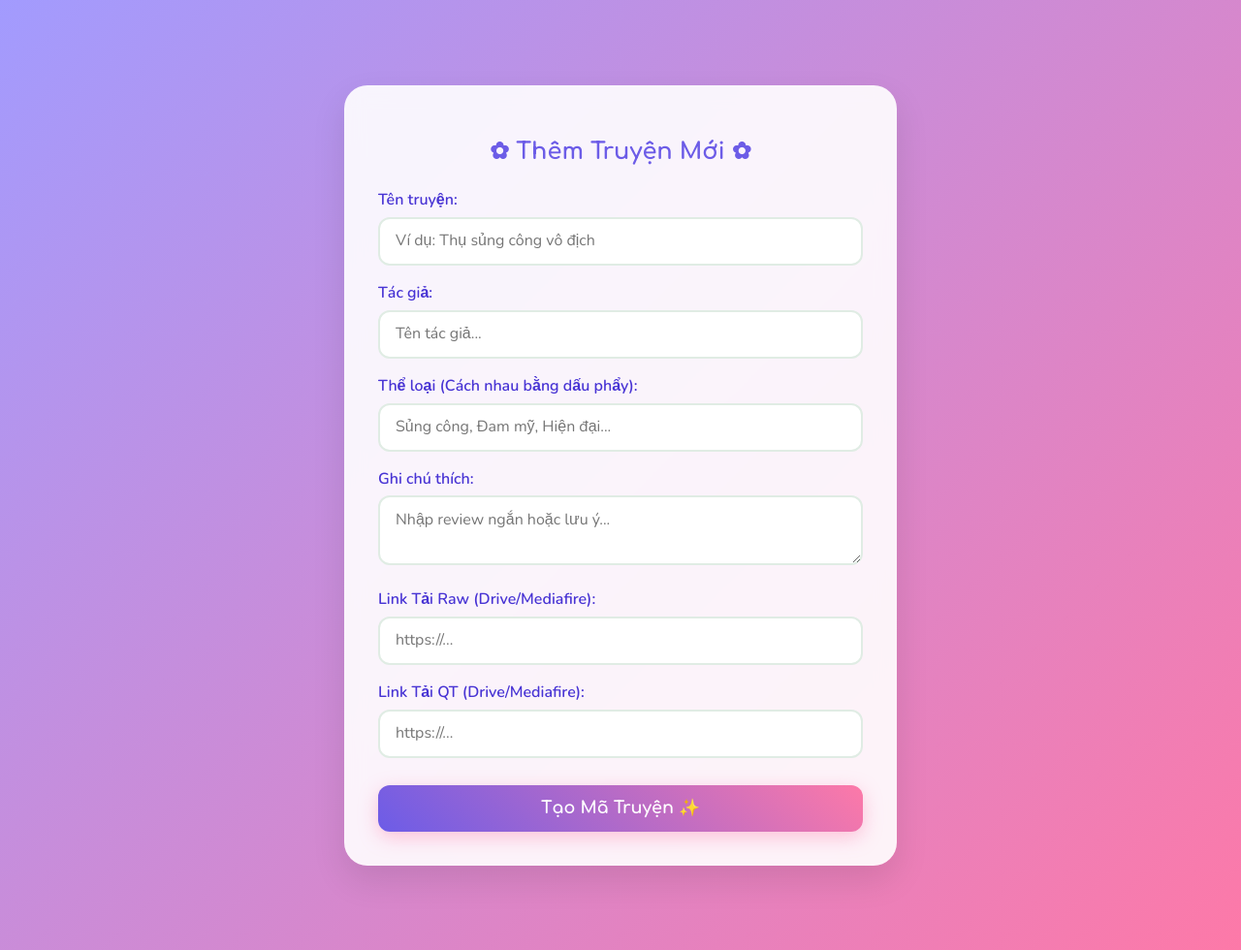
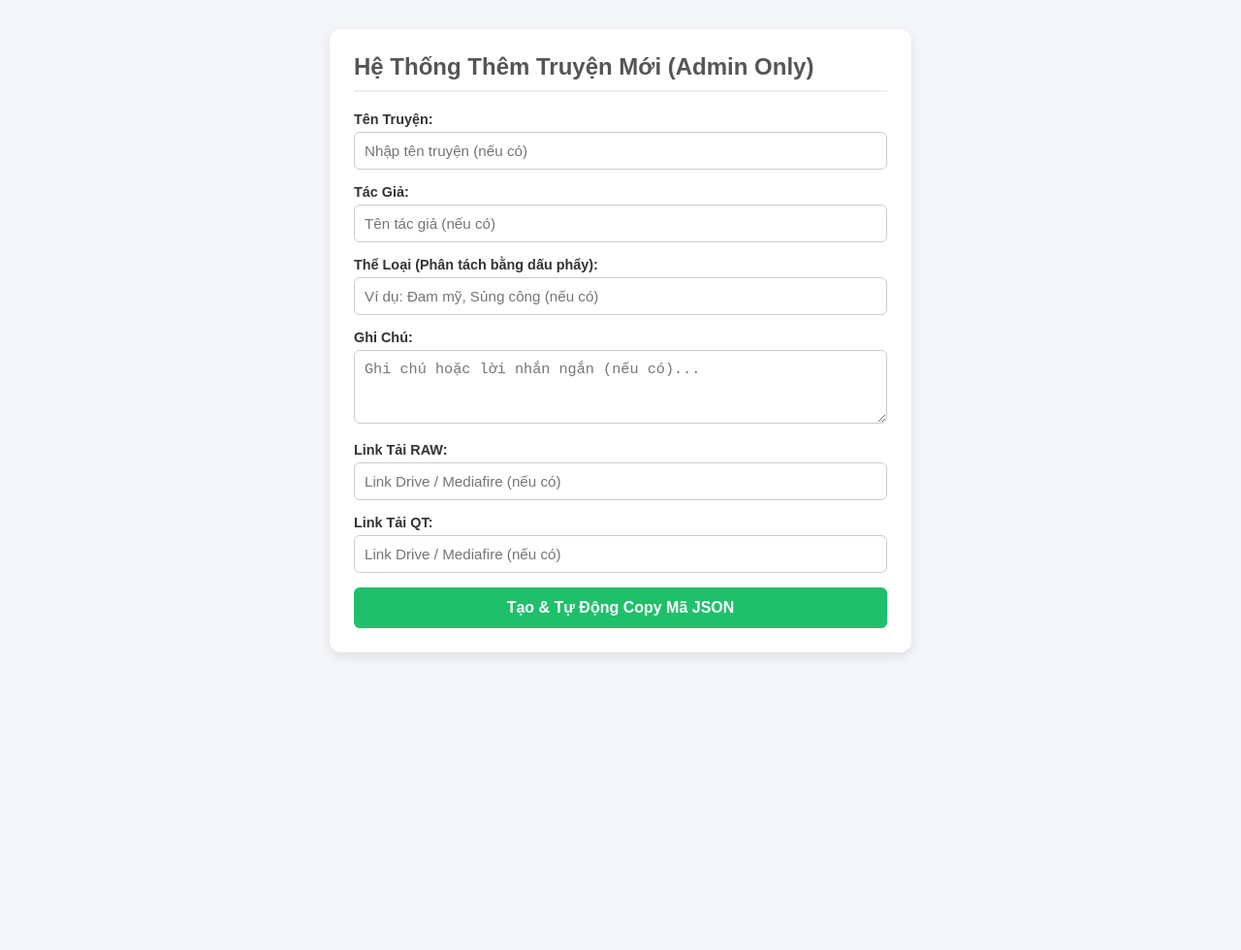
Before and after one commit to PhamNhaDoan/phamnhadoan.github.io, a Jekyll site: the page chucongconvert/taitruyen/index2.html, which Jekyll copies as it is, in a window 1280 px wide. Shown: the whole page at 97% size. Built offline with Jekyll 4.4.1, drawn with Linux system fonts in a browser that asks for light colours; after the commit the page ends 900 px from its top, so only the background shows below that.

Commit message:
Update index2.html for admin story addition tool

```diff
--- a/chucongconvert/taitruyen/index2.html
+++ b/chucongconvert/taitruyen/index2.html
@@ -3,190 +3,151 @@
 <head>
     <meta charset="UTF-8">
     <meta name="viewport" content="width=device-width, initial-scale=1.0">
-    <title>Tool Thêm Truyện Bảo Mật</title>
-    <link href="https://fonts.googleapis.com/css2?family=Comfortaa:wght@700&family=Nunito:wght@400;600;700&display=swap" rel="stylesheet">
+    <title>Admin Tool - Thêm Truyện</title>
     <style>
         body {
-            font-family: 'Nunito', sans-serif;
-            background: linear-gradient(135deg, #a29bfe 0%, #fd79a8 100%);
+            font-family: Arial, sans-serif;
+            background: #f4f6f9;
             margin: 0;
-            padding: 40px 20px;
-            display: flex;
-            justify-content: center;
-            align-items: center;
-            flex-direction: column;
-            min-height: 100vh;
+            padding: 30px;
+            color: #333;
         }
-
-        .form-card {
-            background: rgba(255, 255, 255, 0.9);
-            padding: 35px;
-            border-radius: 24px;
-            box-shadow: 0 15px 35px rgba(0,0,0,0.1);
-            width: 100%;
-            max-width: 500px;
-            backdrop-filter: blur(10px);
-            animation: popIn 0.6s cubic-bezier(0.175, 0.885, 0.32, 1.275);
+        .admin-box {
+            max-width: 550px;
+            margin: 0 auto;
+            background: #fff;
+            padding: 25px;
+            border-radius: 12px;
+            box-shadow: 0 4px 12px rgba(0,0,0,0.1);
         }
-
-        h2 {
-            font-family: 'Comfortaa', cursive;
-            text-align: center;
-            color: #6c5ce7;
-            margin-bottom: 25px;
-        }
-
-        .form-group {
-            margin-bottom: 18px;
-        }
-
-        label {
-            display: block;
-            margin-bottom: 6px;
-            font-weight: 600;
-            color: #4834d4;
-        }
-
+        h2 { margin-top: 0; color: #555; border-bottom: 2px solid #eee; padding-bottom: 10px; }
+        .form-group { margin-bottom: 15px; }
+        label { display: block; font-weight: bold; margin-bottom: 5px; font-size: 0.9rem; }
         input[type="text"], textarea {
             width: 100%;
-            padding: 12px 16px;
-            border: 2px solid #e0ece4;
-            border-radius: 12px;
+            padding: 10px;
+            border: 1px solid #ccc;
+            border-radius: 6px;
+            box-sizing: border-box;
+            font-size: 0.95rem;
+        }
+        textarea { resize: vertical; }
+        .btn-submit {
+            width: 100%;
+            padding: 12px;
+            background: #20bf6b;
+            color: #fff;
+            border: none;
+            border-radius: 6px;
             font-size: 1rem;
-            font-family: 'Nunito', sans-serif;
-            box-sizing: border-box;
-            transition: all 0.3s ease;
+            font-weight: bold;
+            cursor: pointer;
         }
-
-        input:focus, textarea:focus {
-            border-color: #6c5ce7;
-            outline: none;
-            box-shadow: 0 0 10px rgba(108, 92, 231, 0.2);
-            background: white;
-        }
-
-        /* Nút Send phát sáng ảo diệu */
-        .btn-send {
-            width: 100%;
-            padding: 14px;
-            background: linear-gradient(45deg, #6c5ce7, #fd79a8);
-            color: white;
-            border: none;
-            border-radius: 12px;
-            font-size: 1.1rem;
-            font-weight: 700;
-            font-family: 'Comfortaa', cursive;
-            cursor: pointer;
-            box-shadow: 0 6px 20px rgba(253, 121, 168, 0.4);
-            transition: all 0.4s ease;
-            margin-top: 10px;
-        }
-
-        .btn-send:hover {
-            transform: translateY(-3px);
-            box-shadow: 0 10px 25px rgba(108, 92, 231, 0.6);
-            letter-spacing: 1px;
-        }
-
-        /* Khu vực hiển thị kết quả JSON */
-        .result-box {
-            margin-top: 25px;
-            background: #2d3436;
-            color: #00ff88;
+        .btn-submit:hover { background: #26de81; }
+        .code-output {
+            margin-top: 20px;
+            background: #222;
+            color: #00ff66;
             padding: 15px;
-            border-radius: 12px;
+            border-radius: 6px;
             font-family: monospace;
             font-size: 0.85rem;
             white-space: pre-wrap;
             display: none;
-            border: 1px solid #6c5ce7;
         }
-
-        .copy-notice {
-            color: white;
-            background: #20bf6b;
+        .status-msg {
+            background: #ebfffa;
+            color: #0aa370;
+            border: 1px solid #b3f5e4;
             padding: 10px;
-            border-radius: 8px;
+            border-radius: 6px;
             text-align: center;
             margin-top: 15px;
             display: none;
-            font-weight: 600;
-        }
-
-        @keyframes popIn {
-            from { opacity: 0; transform: scale(0.9); }
-            to { opacity: 1; transform: scale(1); }
+            font-weight: bold;
         }
     </style>
 </head>
 <body>
 
-<div class="form-card">
-    <h2>✿ Thêm Truyện Mới ✿</h2>
-    <form id="addStoryForm">
+<div class="admin-box">
+    <h2>Hệ Thống Thêm Truyện Mới (Admin Only)</h2>
+    <form id="storyForm">
         <div class="form-group">
-            <label>Tên truyện:</label>
-            <input type="text" id="ten" required placeholder="Ví dụ: Thụ sủng công vô địch">
+            <label>Tên Truyện:</label>
+            <input type="text" id="ten" placeholder="Nhập tên truyện (nếu có)">
         </div>
         <div class="form-group">
-            <label>Tác giả:</label>
-            <input type="text" id="tacGia" required placeholder="Tên tác giả...">
+            <label>Tác Giả:</label>
+            <input type="text" id="tacGia" placeholder="Tên tác giả (nếu có)">
         </div>
         <div class="form-group">
-            <label>Thể loại (Cách nhau bằng dấu phẩy):</label>
-            <input type="text" id="theLoai" required placeholder="Sủng công, Đam mỹ, Hiện đại...">
+            <label>Thể Loại (Phân tách bằng dấu phẩy):</label>
+            <input type="text" id="theLoai" placeholder="Ví dụ: Đam mỹ, Sủng công (nếu có)">
         </div>
         <div class="form-group">
-            <label>Ghi chú thích:</label>
-            <textarea id="ghiChu" rows="2" placeholder="Nhập review ngắn hoặc lưu ý..."></textarea>
+            <label>Ghi Chú:</label>
+            <textarea id="ghiChu" rows="3" placeholder="Ghi chú hoặc lời nhắn ngắn (nếu có)..."></textarea>
         </div>
         <div class="form-group">
-            <label>Link Tải Raw (Drive/Mediafire):</label>
-            <input type="text" id="linkRaw" required placeholder="https://...">
+            <label>Link Tải RAW:</label>
+            <input type="text" id="linkRaw" placeholder="Link Drive / Mediafire (nếu có)">
         </div>
         <div class="form-group">
-            <label>Link Tải QT (Drive/Mediafire):</label>
-            <input type="text" id="linkQT" required placeholder="https://...">
+            <label>Link Tải QT:</label>
+            <input type="text" id="linkQT" placeholder="Link Drive / Mediafire (nếu có)">
         </div>
-        <button type="submit" class="btn-send">Tạo Mã Truyện ✨</button>
+        <button type="submit" class="btn-submit">Tạo & Tự Động Copy Mã JSON</button>
     </form>
 
-    <div class="copy-notice" id="copyNotice">Đã copy đoạn mã! Hãy mở file json ra dán vào nha bà!</div>
-    <div class="result-box" id="resultBox"></div>
+    <div class="status-msg" id="statusMsg">Đã copy mã thành công! Đem dán vào file JSON nha bà.</div>
+    <div class="code-output" id="codeOutput"></div>
 </div>
 
 <script>
-    document.getElementById('addStoryForm').addEventListener('submit', function(e) {
+    document.getElementById('storyForm').addEventListener('submit', function(e) {
         e.preventDefault();
 
-        // Lấy dữ liệu từ form
-        const story = {
-            id: Date.now(), // Dùng thời gian làm ID ngẫu nhiên đảm bảo tăng dần
-            ten: document.getElementById('ten').value,
-            tacGia: document.getElementById('tacGia').value,
-            theLoai: document.getElementById('theLoai').value,
-            ghiChu: document.getElementById('ghiChu').value,
-            linkRaw: document.getElementById('linkRaw').value,
-            linkQT: document.getElementById('linkQT').value
+        // Lấy giá trị các ô
+        const ten = document.getElementById('ten').value.trim();
+        const tacGia = document.getElementById('tacGia').value.trim();
+        const theLoai = document.getElementById('theLoai').value.trim();
+        const ghiChu = document.getElementById('ghiChu').value.trim();
+        const linkRaw = document.getElementById('linkRaw').value.trim();
+        const linkQT = document.getElementById('linkQT').value.trim();
+
+        // Kiểm tra xem bà có để trống hết sạch không
+        if (!ten && !tacGia && !theLoai && !ghiChu && !linkRaw && !linkQT) {
+            alert("Bà ơi, ít nhất phải điền 1 ô thông tin chứ để trống hết trơn sao tạo mã được nè!");
+            return;
+        }
+
+        // Tạo object dữ liệu (ô nào trống sẽ tự động nhận chuỗi rỗng "")
+        const newStory = {
+            id: Date.now(),
+            ten: ten,
+            tacGia: tacGia,
+            theLoai: theLoai,
+            ghiChu: ghiChu,
+            linkRaw: linkRaw,
+            linkQT: linkQT
         };
 
-        // Chuyển sang chuỗi định dạng JSON mẫu để dễ chép
-        const jsonString = JSON.stringify(story, null, 2);
+        const jsonFormat = `,\n${JSON.stringify(newStory, null, 2)}`;
 
-        // Hiển thị khối kết quả
-        const resultBox = document.getElementById('resultBox');
-        resultBox.style.display = 'block';
-        resultBox.innerText = `,\n${jsonString}`; // Thêm dấu phẩy ở đầu để dễ nối đuôi vào file cũ
+        const outputBox = document.getElementById('codeOutput');
+        outputBox.style.display = 'block';
+        outputBox.innerText = jsonFormat;
 
-        // Tự động copy luôn vào khay nhớ tạm (Clipboard) cho bạn đỡ mỏi tay
-        navigator.clipboard.writeText(`,\n${jsonString}`).then(() => {
-            const notice = document.getElementById('copyNotice');
-            notice.style.display = 'block';
-            setTimeout(() => { notice.style.display = 'none'; }, 4000);
+        // Tự động sao chép thẳng vào khay nhớ tạm
+        navigator.clipboard.writeText(jsonFormat).then(() => {
+            const msg = document.getElementById('statusMsg');
+            msg.style.display = 'block';
+            setTimeout(() => { msg.style.display = 'none'; }, 3500);
         });
 
-        // Xóa sạch form để sẵn sàng nhập truyện tiếp theo
-        document.getElementById('addStoryForm').reset();
+        // Reset form để sẵn sàng nhập bộ tiếp theo
+        document.getElementById('storyForm').reset();
     });
 </script>
 </body>
```
